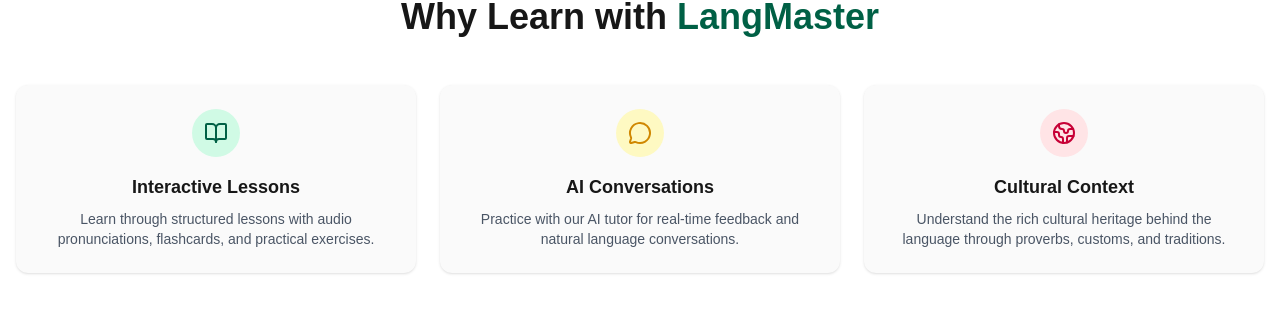
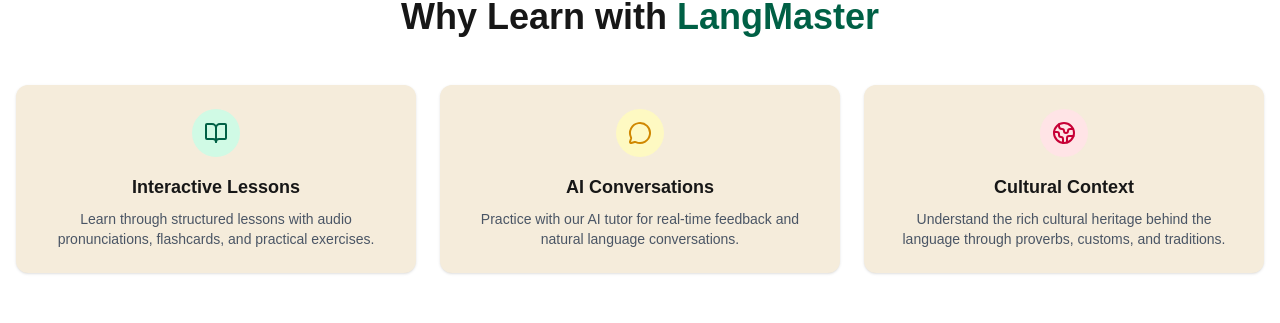
Before and after one commit to eremie523/LangMaster, a Next.js app in the folder client/: page / in a window 1280 px wide. Shown: the part 607-930 px from the top of the page. Built offline with nearby package versions, Linux system fonts and the light colour scheme.

Commit message:
uppdated the bg color

```diff
--- a/client/components/WhySection.jsx
+++ b/client/components/WhySection.jsx
@@ -49,7 +49,7 @@
               whileInView={{ opacity: 1, y: 0 }}
               transition={{ delay: index * 0.2, duration: 0.5 }}
               viewport={{ once: true }}
-              className="bg-neutral-50 rounded-xl p-6 shadow-sm text-center"
+              className="bg-[#f5ecdb] rounded-xl p-6 shadow-sm text-center"
             >
               <div
                 className={`mx-auto mb-4 w-12 h-12 flex items-center justify-center rounded-full ${feature.bg}`}
```
